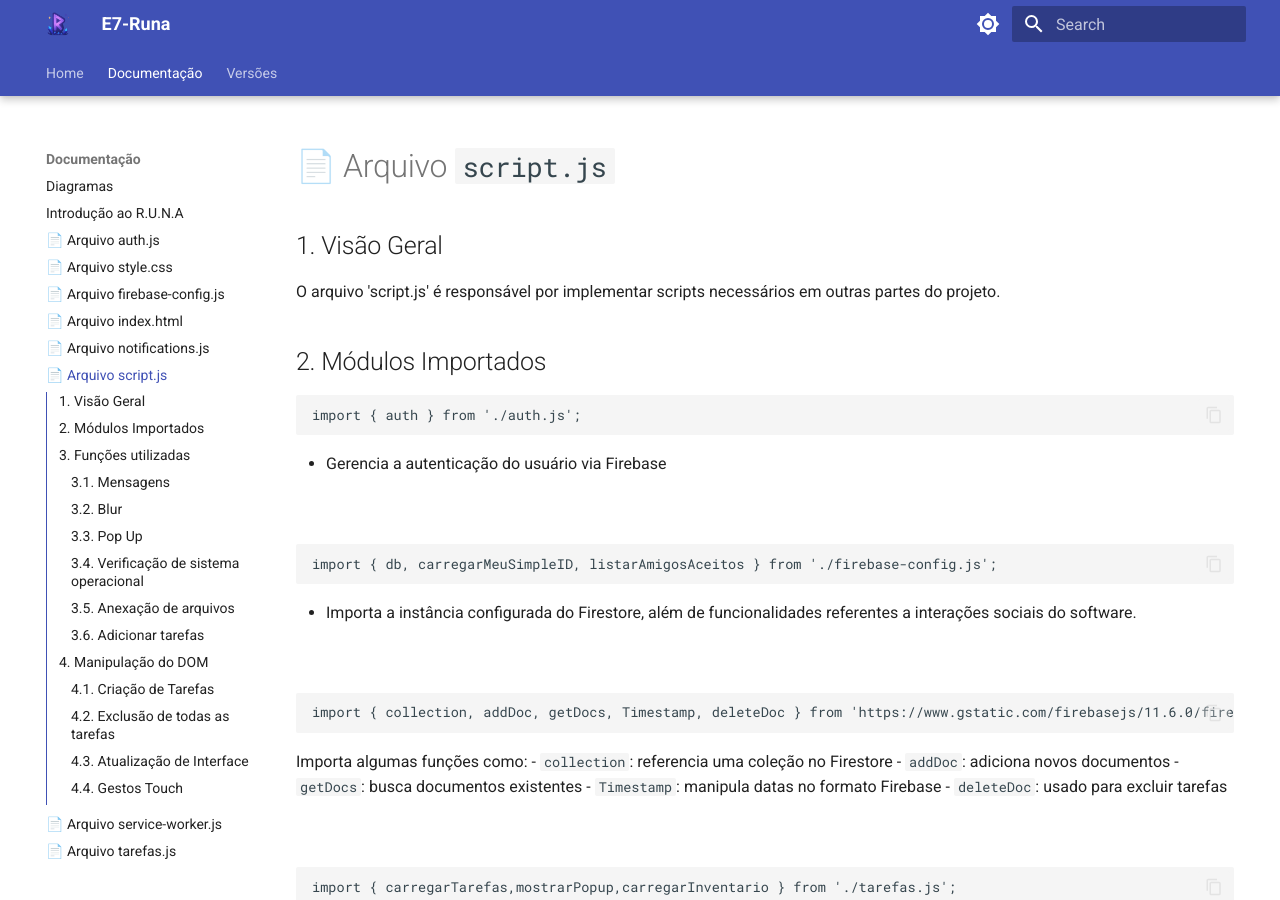
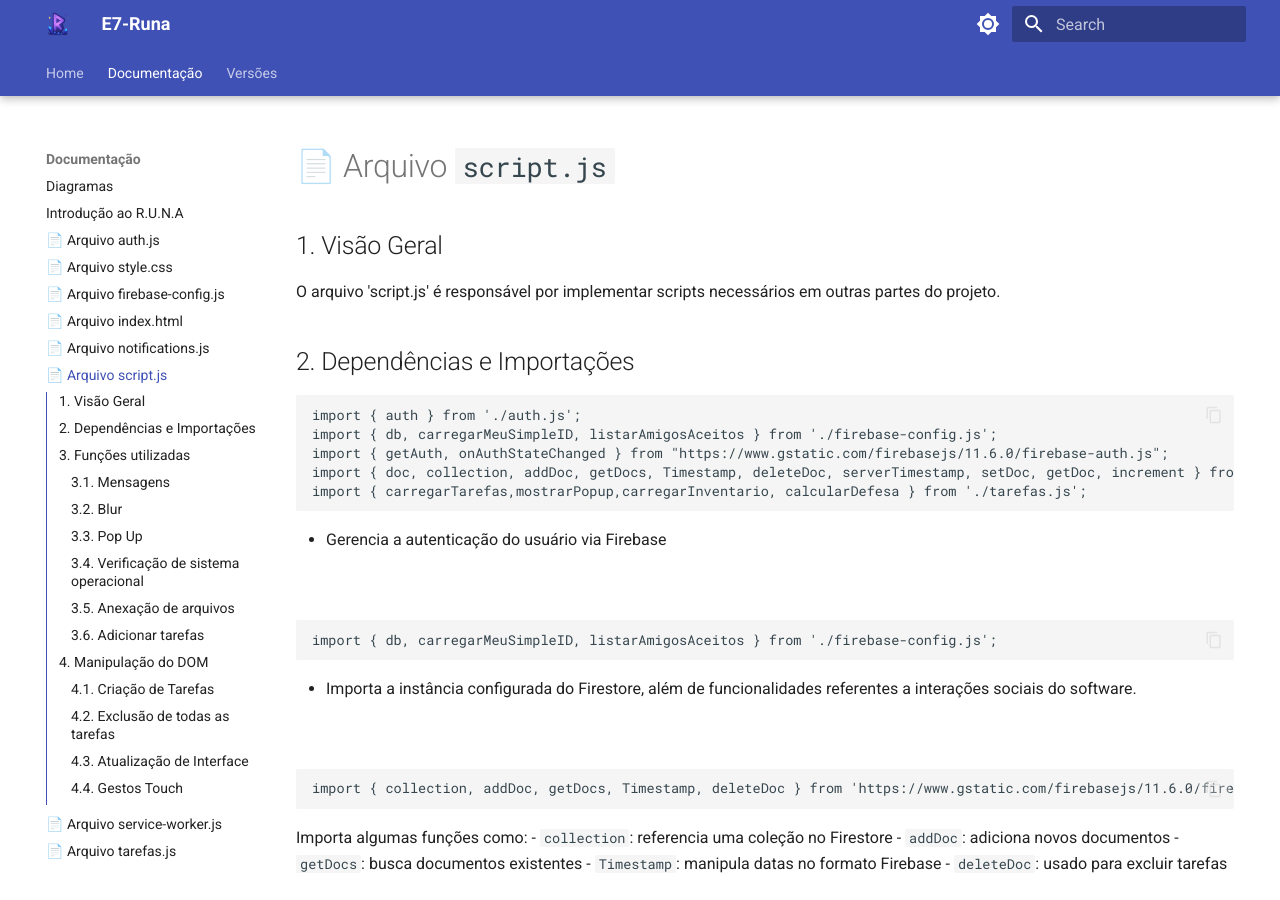
Before and after one commit to Radsfer/DocsE7Runa, an MkDocs documentation site: the page built from docs/documentação/scripts.md, in a window 1280 px wide and 900 px high. Built offline with MkDocs 1.6.1 and Material for MkDocs 9.7.7, drawn with Linux system fonts in a browser that asks for light colours.

Commit message:
Update scripts.md

````diff
--- a/docs/documentação/scripts.md
+++ b/docs/documentação/scripts.md
@@ -4,11 +4,16 @@
 ## 1. Visão Geral
   O arquivo 'script.js' é responsável por implementar scripts necessários em outras partes do projeto.
 
-## 2. Módulos Importados
+## 2. Dependências e Importações
 
 ```js
 import { auth } from './auth.js';
+import { db, carregarMeuSimpleID, listarAmigosAceitos } from './firebase-config.js';
+import { getAuth, onAuthStateChanged } from "https://www.gstatic.com/firebasejs/11.6.0/firebase-auth.js";
+import { doc, collection, addDoc, getDocs, Timestamp, deleteDoc, serverTimestamp, setDoc, getDoc, increment } from 'https://www.gstatic.com/firebasejs/11.6.0/firebase-firestore.js';
+import { carregarTarefas,mostrarPopup,carregarInventario, calcularDefesa } from './tarefas.js';
 ```
+
 - Gerencia a autenticação do usuário via Firebase
   <br><br><br>
 
````
